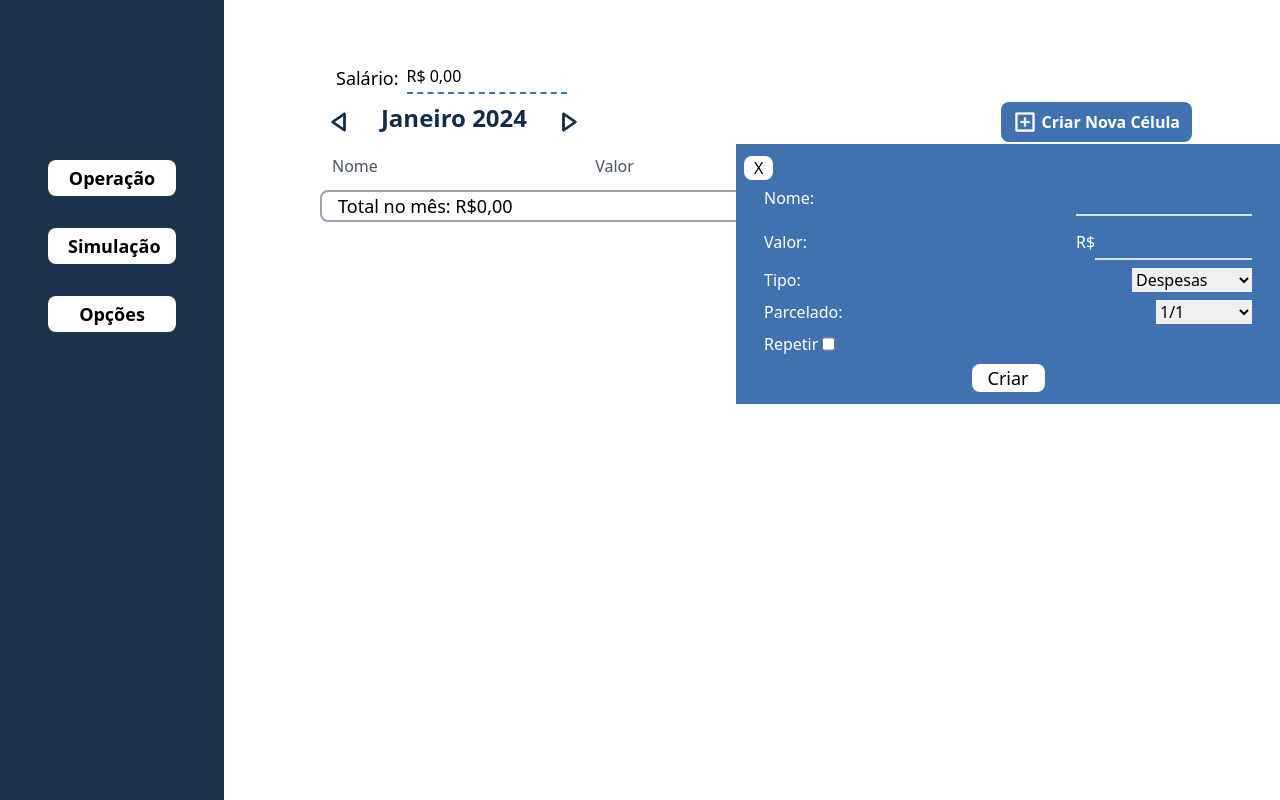
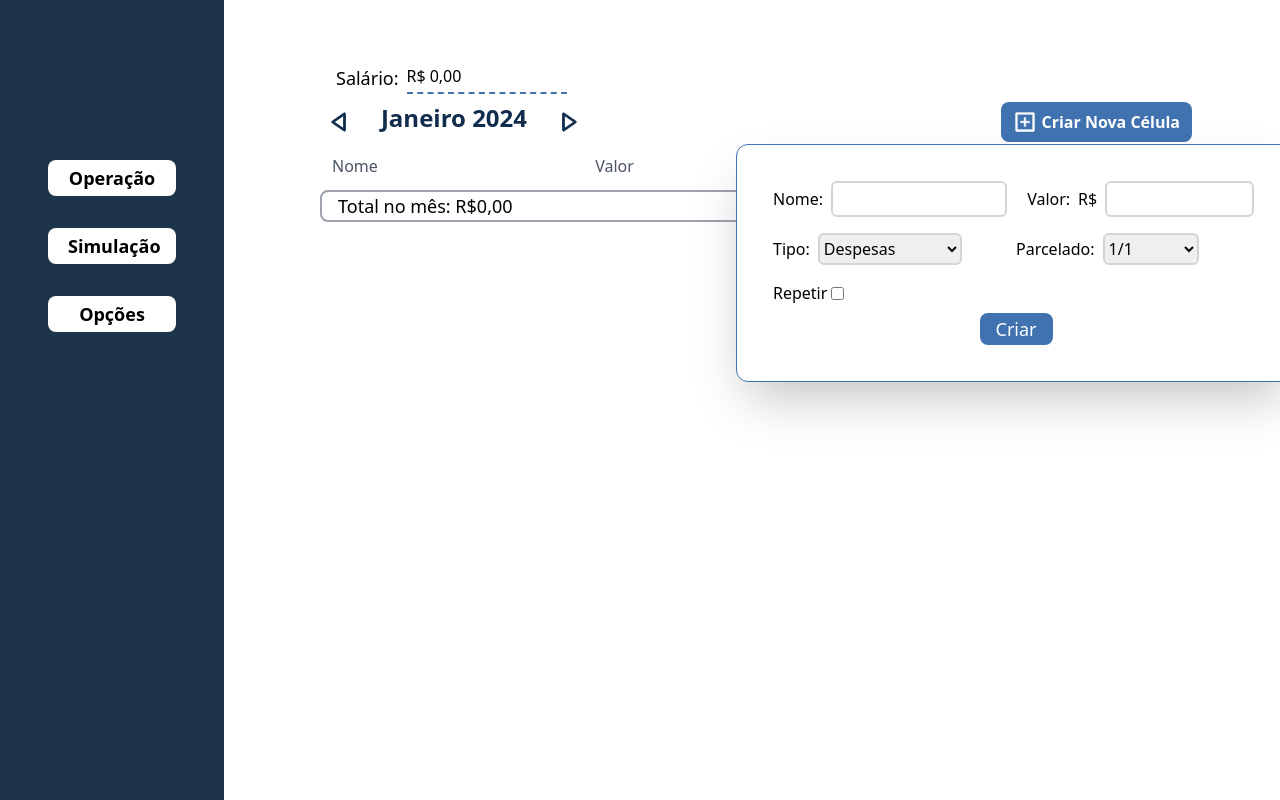
Before and after one commit to guimotab/OrganoTable, a React (Create React App) app: page / in a window 1280 px wide. Both pictures are taken after a click on the button "Criar Nova Célula". Built offline with nearby package versions, Linux system fonts and the light colour scheme.

Commit message:
começando a estilizar, nenhum bug conhecido

```diff
--- a/src/App.tsx
+++ b/src/App.tsx
@@ -23,7 +23,7 @@ function App() {
 
   let currentTable
 
-  const indexCurrentTable = tables.findIndex((object: IObjectTable) => object.monthTable == dateCurrent)
+  const indexCurrentTable = tables.findIndex((object: IObjectTable) => object.monthTable === dateCurrent)
 
   if (tables[indexCurrentTable]) {
     currentTable = tables[indexCurrentTable]
@@ -84,10 +84,7 @@ function App() {
           dateCurrent={dateCurrent}
           tables={tables}
           table={currentTable}
-          expensesPeriodItens={expensesPeriodItens}
           setMouseOutPopUp={setMouseOutPopUp}
-          setExpensesPeriodItens={setExpensesPeriodItens}
-          hidden={hiddenCell}
           setTables={setTables} /> : <></>}
       </div>
     </div>
--- a/src/components/FormInput/index.tsx
+++ b/src/components/FormInput/index.tsx
@@ -23,10 +23,10 @@ const FormInput = ({ label, type, value, onBlur, onChange, minLength, maxLength,
     }
 
     return (
-        <div className="flex items-center justify-between gap-2 ml-5 mr-5 px-2 ">
-            <label className="text-white font-medium">{label}</label>
-            <div className="flex items-center w-44">
-                {tagP ? <p className="text-white font-medium">{tagP}</p> : ""}
+        <div className="flex items-center justify-start gap-2 mr-5  ">
+            <label className="font-medium">{label}</label>
+            <div className="flex items-center w-44 gap-2">
+                {tagP ? <p className="font-medium">{tagP}</p> : ""}
                 <input
                     type={type}
                     onBlur={event=>transformValueInput(event)}
@@ -37,7 +37,7 @@ const FormInput = ({ label, type, value, onBlur, onChange, minLength, maxLength,
                     pattern={pattern}
                     required={required}
                     onInvalid={event=>event.preventDefault()}
-                    className="h-9 w-full bg-transparent text-white text-base border-b-2 border-b-cor-primaria px-1 font-semibold placeholder:text-black focus:outline-none"
+                    className="h-9 w-full border-2 border-gray-300 rounded-md px-1 font-semibold placeholder:text-black focus:outline-cor-secundaria"
                 />
             </div>
         </div>
--- a/src/components/PopUpNewCell/index.tsx
+++ b/src/components/PopUpNewCell/index.tsx
@@ -14,17 +14,16 @@ interface PopUpProps {
     table: IObjectTable
     dateCurrent: string
     tables: IObjectTable[]
-    expensesPeriodItens: string[]
+    // expensesPeriodItens: string[]
+    // setExpensesPeriodItens: React.Dispatch<React.SetStateAction<string[]>>
     setMouseOutPopUp: React.Dispatch<React.SetStateAction<boolean>>
-    setExpensesPeriodItens: React.Dispatch<React.SetStateAction<string[]>>
-    hidden: () => void
     setTables: React.Dispatch<React.SetStateAction<IObjectTable[]>>
 }
-const PopUpNewCell = ({ table, hidden, dateCurrent, tables, setMouseOutPopUp, expensesPeriodItens, setExpensesPeriodItens, setTables }: PopUpProps) => {
+const PopUpNewCell = ({ table, dateCurrent, tables, setMouseOutPopUp, setTables }: PopUpProps) => {
     const currentTable = new CurrentTable(table)
     const allTables = new Tables(tables)
 
-    const [installment, setInstallment] = useState(false)
+    // const [installment, setInstallment] = useState(false)
     const [name, setName] = useState("")
     const [value, setValue] = useState("")
     const [type, setType] = useState("")
@@ -258,11 +257,11 @@ const PopUpNewCell = ({ table, hidden, dateCurrent, tables, setMouseOutPopUp, ex
         <div
             onMouseLeave={() => setMouseOutPopUp(true)}
             onMouseEnter={() => setMouseOutPopUp(false)}
-            className="absolute bg-cor-secundaria py-3 h-fit w-[34rem] top-36 left-[46rem]">
-            <div>
-                <button onClick={() => hidden()} className='flex mx-2 px-2.5 text-black font-medium rounded-lg bg-white'>X</button>
-            </div>
-            <form onSubmit={event => submitForm(event)} className='flex flex-col gap-2'>
+            className="absolute shadow-2xl border border-cor-secundaria rounded-xl bg-white px-9 py-9 h-fit w-[35rem] top-36 left-[46rem]">
+            <form
+                onSubmit={event => submitForm(event)}
+                className='grid grid-cols-2 grid-rows-[auto]'>
+                <div className='flex pb-4'>
                     {formInput.map((input, index) => <FormInput
                         key={index}
                         label={input.label}
@@ -276,28 +275,30 @@ const PopUpNewCell = ({ table, hidden, dateCurrent, tables, setMouseOutPopUp, ex
                         required={input.required}
                         tagP={input.tagP}
                     />)}
-                <div className='flex items-center justify-between gap-2 ml-5 mr-5 px-2 '>
-                    <label className='text-white font-medium'>Tipo: </label>
-                    <select onChange={event => setType(event.target.value)} className='font-medium'>
+                </div>
+                <div className='flex col-start-1 row-start-2 items-center justify-start gap-2 pb-4'>
+                    <label className='font-medium'>Tipo: </label>
+                    <select
+                        onChange={event => setType(event.target.value)}
+                        className='w-36 rounded-md py-0.5 border-2 border-gray-300 font-medium focus:border-cor-secundaria outline-none'>
                         {optionsSelectInput.map((option, index) =>
                             <option key={index} className='font-medium'>{option.label}</option>
                         )}
                     </select>
                 </div>
-                <div className='flex justify-between mr-7'>
-                    <div className='flex gap-1 ml-5 mr-8 px-2'>
-                        <label className='text-white font-medium'>Parcelado: </label>
-                    </div>
-                    <select onChange={event => changeValueInstallment(event)} className='w-24 font-medium'>
+                <div className='flex col-start-2 row-start-2 items-center justify-start gap-2 pb-4'>
+                    <label className=' font-medium'>Parcelado: </label>
+                    <select
+                        onChange={event => changeValueInstallment(event)}
+                        className='w-24 rounded-md py-0.5 border-2 border-gray-300 font-medium focus:border-cor-secundaria outline-none'>
                         {installmentSelectInput.map((option, index) =>
                             <option key={index} className='font-medium'>{option.label}</option>
                         )}
                     </select>
                 </div>
-                {
-                    !checkInstallment ?
-                        <div className='flex gap-1 ml-5 mr-8 px-2'>
-                            <label className='text-white font-medium'>Repetir</label>
+                {!checkInstallment ?
+                    <div className='flex items-center row-start-3 gap-1 pb-2'>
+                        <label className='font-medium'>Repetir</label>
                         <input
                             checked={repeat}
                             type="checkbox"
@@ -307,7 +308,7 @@ const PopUpNewCell = ({ table, hidden, dateCurrent, tables, setMouseOutPopUp, ex
                 }
                 {repeat ?
                     <>
-                        <div className='flex mx-7 justify-between'>
+                        <div className='flex col-span-2 row-start-4 justify-between pb-2'>
                             {buttonPeriods.map((button, index) =>
                                 <button
                                     key={index}
@@ -320,20 +321,23 @@ const PopUpNewCell = ({ table, hidden, dateCurrent, tables, setMouseOutPopUp, ex
                     </> : <></>
                 }
                 {repeat && typeRepeat === "Semanalmente" ?
-                    <div className='flex gap-3 mx-7'>
+                    <div className='flex row-start-5 gap-3 '>
                         {arrayDaysRepeat.map((days, index) =>
                             <div key={index}>
-                                <p className="font-medium text-white">{days.label}</p>
+                                <p className="font-medium ">{days.label}</p>
                                 <input type='checkbox' onChange={(event) => days.onChange(event)} />
                             </div>
                         )}
                     </div>
                     : <></>}
+                <div className='flex justify-center row-start-6 col-span-2'>
                     <button
                         type='submit'
                         onClick={event => submitForm(event)}
-                    className='flex self-center bg-white w-fit px-4 py rounded-lg font-medium text-lg'
-                >Criar</button>
+                        className='flex text-white bg-cor-secundaria w-fit px-4 py-0.5 rounded-lg font-medium text-lg'>
+                        Criar
+                    </button>
+                </div>
             </form>
 
         </div >
--- a/src/components/ResultOnMonth/ResultOnMonth.tsx
+++ b/src/components/ResultOnMonth/ResultOnMonth.tsx
@@ -4,18 +4,36 @@ import { IObjectTable } from "../../shared/IObjectTable"
 
 interface ResultOnMonth {
     // tables: IObjectTable[]
-    // table: IObjectTable
+    table: IObjectTable
     // dateCurrent: string
-    resultOnMonth: number
-    // expensesPeriodItens: string[]
+    valueSalary: string
+    expensesPeriodItens: string[]
     // setExpensesPeriodItens: React.Dispatch<React.SetStateAction<string[]>>
 }
 //o fato de reiniciar em julho e agosto, naõ é culpa desse lugar
-const ResultOnMonth = ({ resultOnMonth }: ResultOnMonth) => {
+const ResultOnMonth = ({table, valueSalary, expensesPeriodItens }: ResultOnMonth) => {
+    function resultOnMonth(valueSalary: string) {
+        let salaryFloat = 0
+        valueSalary === "" ? salaryFloat = 0 : salaryFloat = parseFloat(valueSalary)
+        let allExpenses = 0
+        expensesPeriodItens.forEach(expenses => {
+            allExpenses += parseFloat(expenses.replace(',', '.'))
+        })
+        currentTable.itensTable.forEach(expenses => !expenses.repeat ? allExpenses += parseFloat(expenses.value) : "")
+        salaryFloat -= allExpenses
+        return salaryFloat
+    }
+    const currentTable = new CurrentTable(table)
+    const [resultOnMonthValue, setResulOnMonthValue] = useState(resultOnMonth(valueSalary))
+    useEffect(()=>{
+        setResulOnMonthValue(resultOnMonth(valueSalary))
+    },[valueSalary])
     return (
-        <h2 className="flex px-4 font-medium text-lg border-2 rounded-lg border-gray-400">
-            Total no mês: R${resultOnMonth.toFixed(2).replace('.', ',')}
-        </h2>
+        <div className='pr-2 pl-24'>
+            <h2 className="flex px-4 font-medium text-lg border-2 rounded-lg border-gray-400">
+                Total no mês: R${resultOnMonthValue.toFixed(2).replace('.', ',')}
+            </h2>
+        </div>
     )
 }
 
--- a/src/components/Table/index.tsx
+++ b/src/components/Table/index.tsx
@@ -8,7 +8,7 @@ import ResultOnMonth from '../ResultOnMonth/ResultOnMonth'
 import { CurrentTable } from '../../models/CurrentTable'
 import IPeriodsItens from '../../shared/IPeriodsItens'
 import { IdTable } from '../../utils/IdTables'
-import { findMonth, returnMonthYear } from '../../utils/dayTime'
+import { dayTime, findMonth, returnMonthYear } from '../../utils/dayTime'
 import { showValue } from '../../utils/createFormatValue'
 import TableCellsPeriods from '../TableCellsPeriods'
 import { Expenses } from '../../models/Expenses'
@@ -27,19 +27,15 @@ interface TableProps {
 const Table = ({ table, tables, dateCurrent, setTables, setDateCurrent, onClick }: TableProps) => {
     const currentTable = new CurrentTable(table)
     const indexCurrentTable = tables.findIndex((table: IObjectTable) => table.monthTable === dateCurrent)
-
     const [expensesPeriodItens, setExpensesPeriodItens] = useState<string[]>([])
-
-    const [itensTable, setItensTable] = useState(currentTable.getInformations()) //tables[indexCurrentTable]
+    const [itensTable, setItensTable] = useState(currentTable.getInformations())
     const [periodItens, setPeriodItens] = useState<IPeriodsItens[]>([])
     const [allert, setAllert] = useState(false)
-
     const [expenseClass, setExpenseClass] = useState(new Expenses())
-
 
     useEffect(() => {
         const arrayPeriods = [] as IPeriodsItens[]
-        tables.forEach(table => table.periodsItens![0].id === "" ? "" : arrayPeriods.push(...table.periodsItens!))
+        tables.forEach(table => table.periodsItens[0].id === "" ? "" : arrayPeriods.push(...table.periodsItens))
         setPeriodItens([...arrayPeriods])
         setItensTable(table)
     }, [table])
@@ -53,9 +49,7 @@ const Table = ({ table, tables, dateCurrent, setTables, setDateCurrent, onClick
     }
 
     function renderCells(table: ITableItens, index: number) {
-        //  return <></>
         const [idTable, idItens] = [parseFloat(IdTable.returnIdTable(table.id)), parseFloat(IdTable.returnIdCell(table.id))]
-
         if (!table.repeat) {
             return <TableCells
                 key={`${idTable}${idItens}`}
@@ -75,27 +69,45 @@ const Table = ({ table, tables, dateCurrent, setTables, setDateCurrent, onClick
         }
     }
 
-    function renderEspecialCells(idPeriodItens: string, index: number, itens: IPeriodsItens){
-        function isBefore(){
+    function renderEspecialCells(idPeriodItens: string, index: number, itens: IPeriodsItens) {
+        const [idTable, idItens] = [parseFloat(IdTable.returnIdTable(idPeriodItens)), parseFloat(IdTable.returnIdCell(idPeriodItens))]
+        const findIdTable = tables.findIndex(table => table.id === `${idTable}`)
+        const tableItem = tables[findIdTable]
+        function isBeforeCreation() {
             const [currentMonth, currentYear] = returnMonthYear(currentTable.monthTable)
             const currentMonthNumber = findMonth(currentMonth)
             const [itemMonth, itemYear] = returnMonthYear(tableItem.monthTable)
             const itemMonthNumber = findMonth(itemMonth)
             const itemMonthYear = new Date(`01/${itemMonthNumber + 1}/${itemYear}`)
             const CurrentTableMonthYear = new Date(`01/${currentMonthNumber + 1}/${currentYear}`)
-            if(itemMonthYear <= CurrentTableMonthYear){
+            if (itemMonthYear <= CurrentTableMonthYear) {
                 return false
             } else {
                 return true
             }
         }
-        const [idTable, idItens] = [parseFloat(IdTable.returnIdTable(idPeriodItens)), parseFloat(IdTable.returnIdCell(idPeriodItens))]
-        const findIdTable = tables.findIndex(table => table.id === `${idTable}`)
-        const findIdItem = tables[findIdTable].itensTable.findIndex(item => item.id === `${idTable}.${idItens}`)
-        const item = tables[findIdTable].itensTable[findIdItem]
-        const tableItem = tables[findIdTable]
+        function limitOfDeleteMonthYear() {
+            if (itens.lastMonthYear !== "") {
+                const [itensMonth, itensYear] = returnMonthYear(itens.lastMonthYear)
+                const itensMonthNumber = findMonth(itensMonth)
+                const [currentMonth, currentYear] = returnMonthYear(currentTable.monthTable)
+                const currentMonthNumber = findMonth(currentMonth)
+                const itemMonthYear = new Date(`01/${itensMonthNumber + 1}/${itensYear}`)
+                const currentMonthYear = new Date(`01/${currentMonthNumber + 1}/${currentYear}`)
+                if (itemMonthYear > currentMonthYear) {
+                    return false
+                } else {
+                    return true
+                }
+            } else {
+                return false
+            }
+        }
+        if (tableItem) {
+            const findIdItem = tableItem.itensTable.findIndex(item => item.id === `${idTable}.${idItens}`)
+            const item = tableItem.itensTable[findIdItem]
 
-        if (!isBefore()) {
+            if (!isBeforeCreation() && !limitOfDeleteMonthYear()) {
 
                 let isAnnual = true
                 if (itens.periods.type === "Anualmente") {
@@ -117,6 +129,7 @@ const Table = ({ table, tables, dateCurrent, setTables, setDateCurrent, onClick
                         paid={item.paid}
                         id={item.id}
                         repeat={item.repeat}
+                        setPeriodItens={setPeriodItens}
                         expenseClass={expenseClass}
                         expensesPeriodItens={expensesPeriodItens}
                         setExpensesPeriodItens={setExpensesPeriodItens}
@@ -128,17 +141,8 @@ const Table = ({ table, tables, dateCurrent, setTables, setDateCurrent, onClick
                 }
             }
         }
-    function resultOnMonth() {
-        let salaryFloat = 0
-        currentTable.salary === "" ? salaryFloat = 0 : salaryFloat = parseFloat(currentTable.salary)
-        let allExpenses = 0
-        expensesPeriodItens.forEach(expenses => {
-            allExpenses += parseFloat(expenses.replace(',', '.'))
-        })
-        currentTable.itensTable.forEach(expenses => !expenses.repeat ? allExpenses += parseFloat(expenses.value) : "")
-        salaryFloat -= allExpenses
-        return salaryFloat
     }
+
     const titleTr = [
         { name: "Nome", width: "flex text-gray-600 justify-start w-[18rem] font-medium pl-3" },
         { name: "Valor", width: "flex text-gray-600 justify-start w-60 font-medium pl-3" },
@@ -171,9 +175,9 @@ const Table = ({ table, tables, dateCurrent, setTables, setDateCurrent, onClick
                             </section>
                         </div>
                     </div>
-                    <div className='pr-2 pl-24'>
-                        <ResultOnMonth resultOnMonth={resultOnMonth()} />
-                    </div>
+                    <ResultOnMonth table={table}
+                        valueSalary={table.salary}
+                        expensesPeriodItens={expensesPeriodItens} />
                 </div>
                 :
                 <>
--- a/src/components/TableCellsPeriods/index.tsx
+++ b/src/components/TableCellsPeriods/index.tsx
@@ -8,6 +8,7 @@ import { FaCheck } from "react-icons/fa"
 import { Expenses } from "../../models/Expenses"
 import { BsTrash3Fill } from "react-icons/bs"
 import WarningDeleteCell from "../WarningDeleteCell"
+import IPeriodsItens from "../../shared/IPeriodsItens"
 
 interface TableCellsPeriodProps {
     name: string
@@ -17,6 +18,7 @@ interface TableCellsPeriodProps {
     paid: boolean
     id: string
     repeat: boolean
+    setPeriodItens: React.Dispatch<React.SetStateAction<IPeriodsItens[]>>
     expenseClass: Expenses
     expensesPeriodItens: string[]
     setExpensesPeriodItens: React.Dispatch<React.SetStateAction<string[]>>
@@ -26,7 +28,7 @@ interface TableCellsPeriodProps {
     setAllert: React.Dispatch<React.SetStateAction<boolean>>
 }
 
-const TableCellsPeriods = ({ name, value, installment, type, paid, id, repeat, expenseClass, expensesPeriodItens, setExpensesPeriodItens, table, tables, setAllTables, setAllert }: TableCellsPeriodProps) => {
+const TableCellsPeriods = ({ name, value, installment, type, paid, id, repeat, setPeriodItens, expenseClass, expensesPeriodItens, setExpensesPeriodItens, table, tables, setAllTables, setAllert }: TableCellsPeriodProps) => {
     const currentTable = new CurrentTable(table)
 
     const [editButtonName, setEditButtonName] = useState(false)
@@ -135,6 +137,7 @@ const TableCellsPeriods = ({ name, value, installment, type, paid, id, repeat, e
                         <WarningDeleteCell
                             id={idCell}
                             repeat={repeatCell}
+                            setPeriodItens={setPeriodItens}
                             textP={"Você deseja excluir:"}
                             table={table}
                             tables={tables}
--- a/src/models/CurrentTable.ts
+++ b/src/models/CurrentTable.ts
@@ -80,9 +80,7 @@ export class CurrentTable {
     public set periodsItens(newPeriodsItens: IPeriodsItens[]) {
 
         if(this._periodsItens[0].id === ""){
-
             this._periodsItens = newPeriodsItens
-            console.log(this._periodsItens);
         } else {
             this.periodsItens.push(...newPeriodsItens)
         }
--- a/src/models/Tables.ts
+++ b/src/models/Tables.ts
@@ -1,12 +1,24 @@
-import { table } from "console";
 import { IObjectTable } from "../shared/IObjectTable";
-import IPeriodsItens from "../shared/IPeriodsItens";
-import { ITableItens } from "../shared/ITableItens";
+import { dayTime } from "../utils/dayTime";
 
 export class Tables {
     private _tables: IObjectTable[]
     constructor(tables: IObjectTable[]) {
-        this._tables = tables
+        this._tables = tables || [{
+            id: `0`,
+            salary: "",
+            monthTable: dayTime(),
+            itensTable: [],
+            highestIdInstallment: "",
+            periodsItens: [{
+                id: "",
+                periods: {
+                    type: "",
+                    days: []
+                },
+                lastMonthYear:""
+            }]
+        }] as IObjectTable[]
     }
 
     createNewTable(dateCurrent: string) {
--- a/src/shared/IObjectTable.tsx
+++ b/src/shared/IObjectTable.tsx
@@ -7,5 +7,5 @@ export interface IObjectTable {
     salary: string,
     itensTable: ITableItens[],
     highestIdInstallment: string
-    periodsItens: IPeriodsItens[] | undefined
+    periodsItens: IPeriodsItens[]
 }
```
Also changed, not shown: src/components/InputSalary/index.tsx (+17 -31 lines), src/components/WarningDeleteCell/index.tsx (+24 -10 lines), src/utils/deleteTablesUnused.ts (+4 -4 lines). Lines whose indentation alone changed are shown as unchanged.
